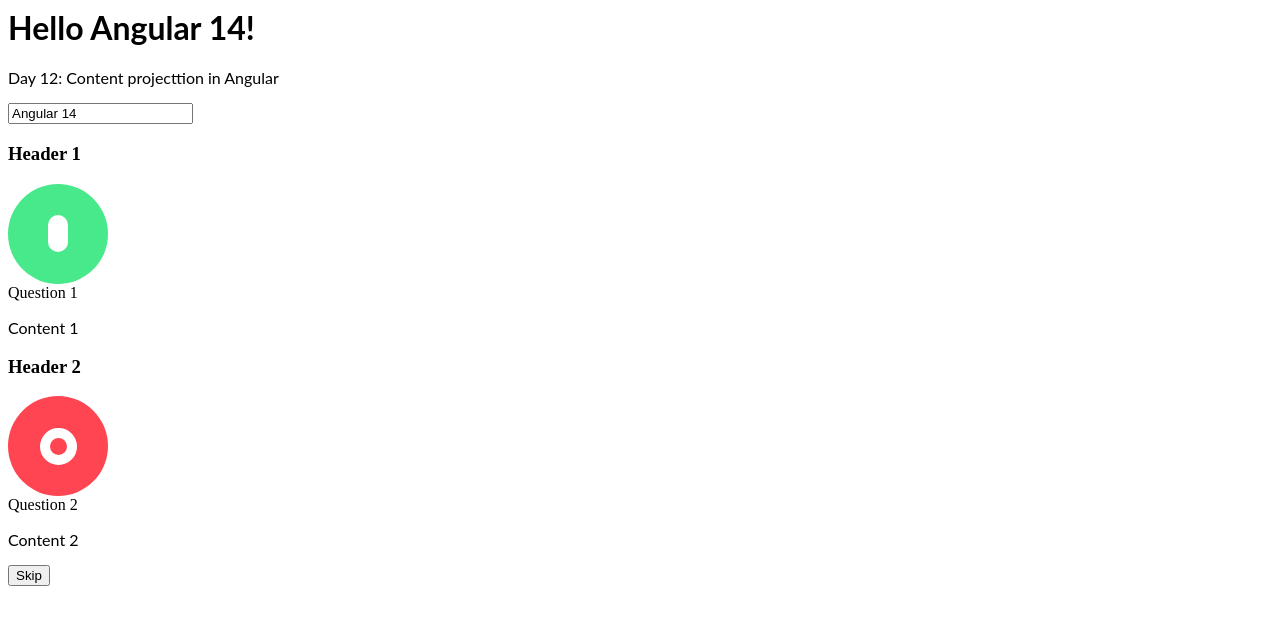
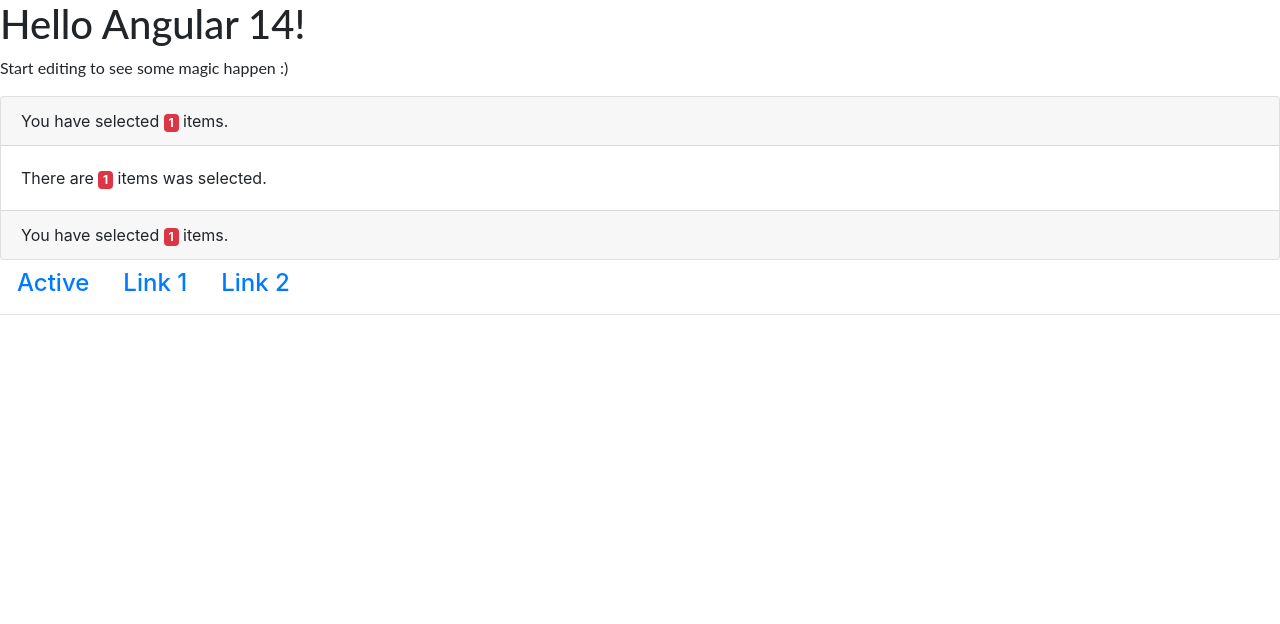
Before and after one commit to phuongnguyen12it/angular-study, an Angular app: page / in a window 1280 px wide. Shown: the top 624 px of the page. Built offline with nearby package versions, Linux system fonts and the light colour scheme.

Commit message:
4 files modified, 3 added

```diff
--- a/src/app/app.component.html
+++ b/src/app/app.component.html
@@ -1,17 +1,24 @@
-<hello name="{{ name }}"></hello>
-<p>Day 12: Content projecttion in Angular</p>
-<input type="text" [(ngModel)]="name" #nameInput />
-<!-- <input type="text" [ngModel]="name" (ngModelChange)="name = $event" /> -->
-<br />
-<!-- togleComp là instan của ToggleComponent -->
-<toggle [(checked)]="question.question1">
-  <h3 class="header">Header 1</h3>
-  <label>Question 1</label>
-  <p>Content 1</p>
-</toggle>
-<toggle [(checked)]="question.question2">
-  <h3 class="header">Header 2</h3>
-  <ng-container ngProjectAs=".label">Question 2</ng-container>
-  <p>Content 2</p>
-  <button>Skip</button>
-</toggle>
+<hello [name]="name"></hello>
+<p>Start editing to see some magic happen :)</p>
+<div class="card">
+  <div class="card-header">
+    You have selected
+    <ng-container [ngTemplateOutlet]="counterTml"></ng-container>.
+  </div>
+  <div class="card-body">
+    There are
+    <ng-container [ngTemplateOutlet]="counterTml"></ng-container> was selected.
+  </div>
+  <div class="card-footer">
+    You have selected
+    <ng-container [ngTemplateOutlet]="counterTml"></ng-container>.
+  </div>
+</div>
+
+<ng-template #counterTml
+  ><span class="badge badge-danger">{{ counter }}</span> items</ng-template
+>
+<ng-template #linkTemplate let-l="link1"
+  ><h4>{{ l }}</h4></ng-template
+>
+<tab [navs]="navs" [linkTemplate]="linkTemplate"></tab>
--- a/src/app/app.component.ts
+++ b/src/app/app.component.ts
@@ -9,9 +9,6 @@
 export class AppComponent {
   nameInput: ElementRef<HTMLInputElement>;
   name = 'Angular ' + VERSION.major;
-  isChecked = true;
-  question = {
-    question1: true,
-    question2: false,
-  };
+  counter = 1;
+  navs = ['Active', 'Link 1', 'Link 2'];
 }
--- a/src/app/app.module.ts
+++ b/src/app/app.module.ts
@@ -8,6 +8,7 @@
 import { AuthorListComponent } from './authors/author-list/author-list.component';
 import { AuthorDetailsComponent } from './authors/author-details/author-details.component';
 import { ToggleComponent } from './toggle/toggle.component';
+import { TabComponent } from './tag/tab.component';
 
 @NgModule({
   imports: [BrowserModule, FormsModule],
@@ -18,6 +19,7 @@
     AuthorListComponent,
     AuthorDetailsComponent,
     ToggleComponent,
+    TabComponent,
   ],
   bootstrap: [AppComponent],
 })
--- /dev/null
+++ b/src/app/tag/tab.component.html
@@ -0,0 +1,12 @@
+<ul class="nav nav-tabs">
+  <li class="nav-item" *ngFor="let link of navs">
+    <a class="nav-link" href="#"
+      ><ng-container *ngIf="linkTemplate; else noTemplate">
+        <ng-container
+          *ngTemplateOutlet="linkTemplate; context: { link1: link }"
+        ></ng-container>
+      </ng-container>
+      <ng-template #noTemplate>{{ link }}</ng-template>
+    </a>
+  </li>
+</ul>
--- a/src/index.html
+++ b/src/index.html
@@ -1 +1,16 @@
+<head>
+  <!-- CSS only -->
+  <link
+    rel="stylesheet"
+    href="https://cdn.jsdelivr.net/npm/bootstrap@4.6.2/dist/css/bootstrap.min.css"
+    integrity="sha384-xOolHFLEh07PJGoPkLv1IbcEPTNtaed2xpHsD9ESMhqIYd0nLMwNLD69Npy4HI+N"
+    crossorigin="anonymous"
+  />
+  <!-- JavaScript Bundle with Popper -->
+  <script
+    src="https://cdn.jsdelivr.net/npm/bootstrap@5.2.0/dist/js/bootstrap.bundle.min.js"
+    integrity="sha384-A3rJD856KowSb7dwlZdYEkO39Gagi7vIsF0jrRAoQmDKKtQBHUuLZ9AsSv4jD4Xa"
+    crossorigin="anonymous"
+  ></script>
+</head>
 <my-app>loading</my-app>
```
Also changed, not shown: src/app/tag/tab.component.ts (added, +11 -0 lines), src/app/tag/tab.component.css (added).
